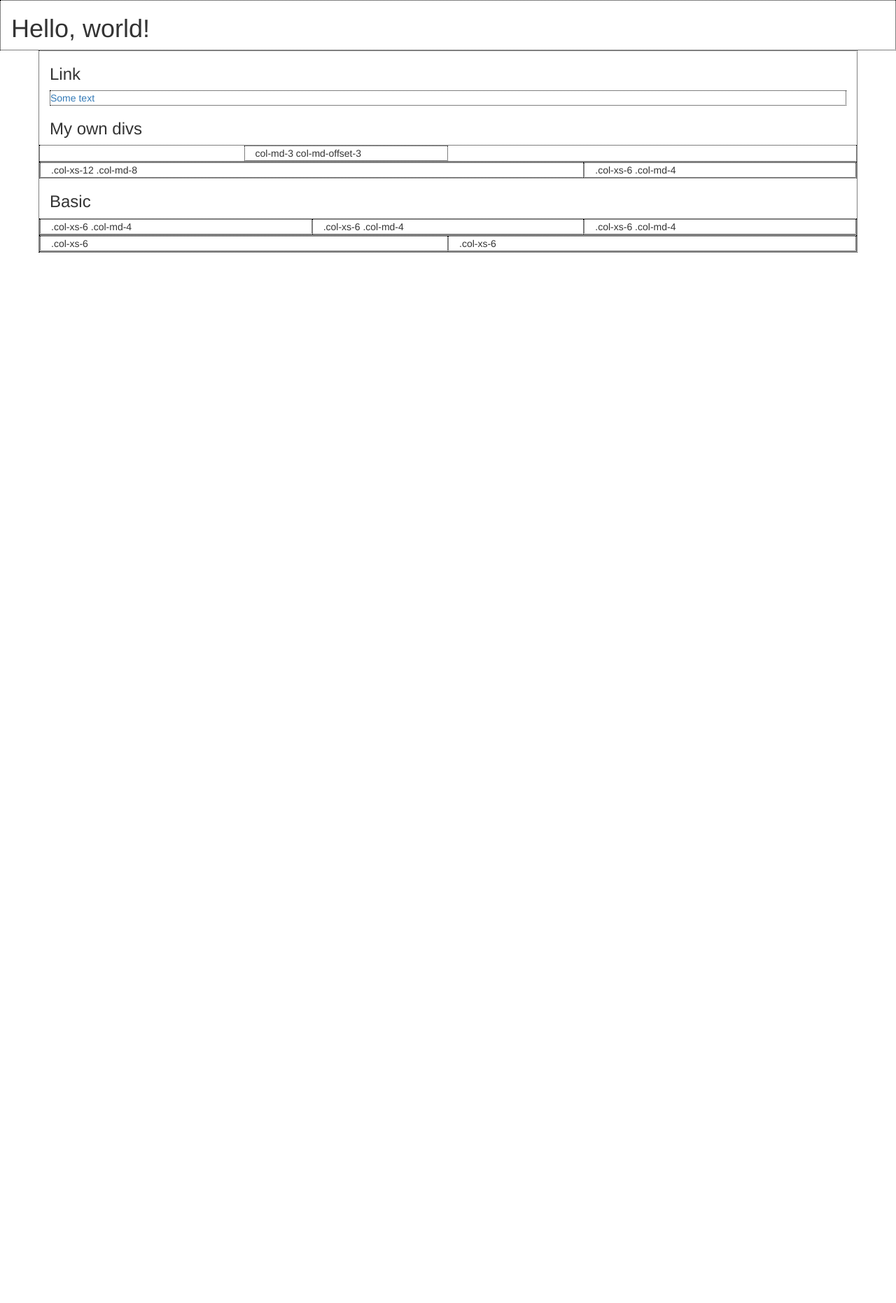
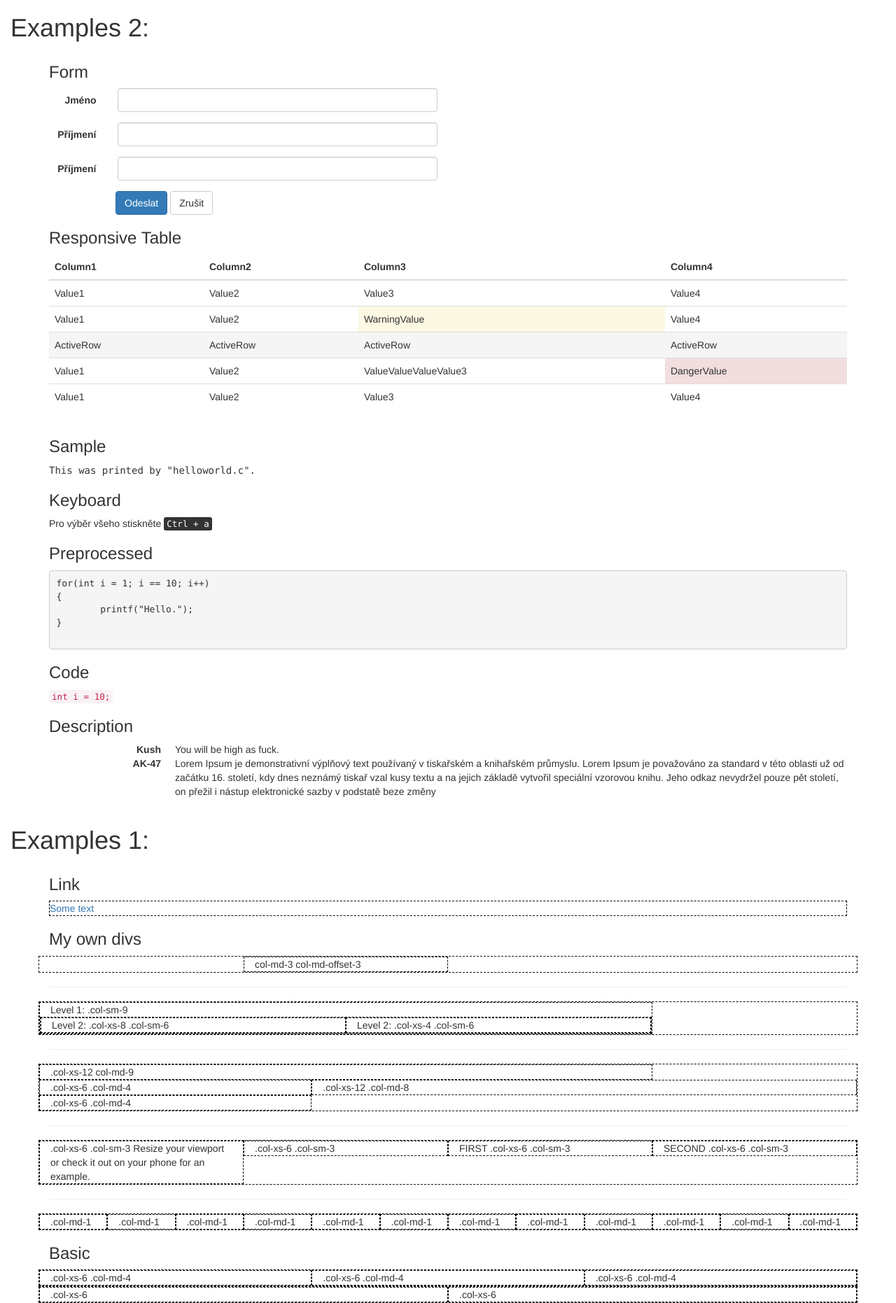
Before and after one commit to vojtechkrocan/bootstrap-test, a PHP site: page / in a window 1280 px wide. Shown: the whole page at 70% size. Before the commit the page ends 361 px from the top, so only its background shows below. Run offline with PHP 8.4, Linux system fonts and the light colour scheme.

Commit message:
examples added

```diff
--- a/index.php
+++ b/index.php
@@ -18,18 +18,110 @@
 	<![endif]-->
 
 	<style>
-	div {
-		border: 1px dotted black;
+	#first div {
+		border: 1px dashed black;
 	}
 	</style>
 </head>
 <body>
 
 	<div class="container-fluid">
-		<h1>Hello, world!</h1>
+		<h1>Examples 2:</h1>
 	</div>
 
-	<div class="container">
+	<div id="second" class="container">
+
+		<h3>Form</h3>
+		<form class="form-horizontal">
+
+			<div class="form-group">
+				<label for="first_name" class="control-label col-sm-1">Jméno</label>
+				<div class="col-sm-5">
+					<input type="text" class="form-control" id="first_name">
+				</div>
+			</div>
+
+			<div class="form-group">
+				<label for="last_name" class="control-label col-sm-1">Příjmení</label>
+				<div class="col-sm-5">
+					<input type="text" class="form-control" id="last_name">
+				</div>
+			</div>
+
+			<div class="form-group">
+				<label for="password" class="control-label col-sm-1">Příjmení</label>
+				<div class="col-sm-5">
+					<input type="password" class="form-control" id="password">
+				</div>
+			</div>
+
+			<div class="col-sm-offset-1">
+				<button type="submit" class="btn btn-primary">Odeslat</button>
+				<button type="submit" class="btn btn-default">Zrušit</button>
+			</div>
+
+		</form>
+
+
+		<h3 class="text-capitalize">Responsive table</h3>
+		<div class="table-responsive">
+			<table class="table table-hover"><!-- .table-bordered -->
+
+				<thead>
+					<tr><th>Column1</th><th>Column2</th><th>Column3</th><th>Column4</th></tr>
+				</thead>
+
+				<tbody>
+					<tr><td>Value1</td><td>Value2</td><td>Value3</td><td>Value4</td></tr>
+					<tr><td>Value1</td><td>Value2</td><td class="warning">WarningValue</td><td>Value4</td></tr>
+					<tr class="active"><td>ActiveRow</td><td>ActiveRow</td><td>ActiveRow</td><td>ActiveRow</td></tr>
+					<tr><td>Value1</td><td>Value2</td><td>ValueValueValueValue3</td><td class="danger">DangerValue</td></tr>
+					<tr><td>Value1</td><td>Value2</td><td>Value3</td><td>Value4</td></tr>
+				</tbody>
+
+			</table>
+		</div>
+
+		<h3>Sample</h3>
+		<samp>This was printed by "helloworld.c".</samp>
+
+		<h3>Keyboard</h3>
+		<p>Pro výběr všeho stiskněte <kbd>Ctrl + a</kbd></p>
+
+		<h3>Preprocessed</h3>
+		<pre>
+for(int i = 1; i == 10; i++)
+{
+	printf("Hello.");
+}
+		</pre>
+
+		<h3>Code</h3>
+		<code>int i = 10;</code>
+
+		<h3>Description</h3>
+		<dl class="dl-horizontal">
+
+			<dt>Kush</dt>
+			<dd>You will be high as fuck.</dd>
+
+			<dt>AK-47</dt>
+			<dd>
+				Lorem Ipsum je demonstrativní výplňový text používaný v tiskařském a knihařském průmyslu.
+				Lorem Ipsum je považováno za standard v této oblasti už od začátku 16. století, kdy dnes
+				neznámý tiskař vzal kusy textu a na jejich základě vytvořil speciální vzorovou knihu.
+				Jeho odkaz nevydržel pouze pět století, on přežil i nástup elektronické sazby v podstatě beze změny
+			</dd>
+
+		</dl>
+
+	</div>
+
+	<div class="container-fluid">
+		<h1>Examples 1:</h1>
+	</div>
+
+	<div id="first" class="container">
 
 		<h3>Link</h3>
 		<div><a href="#">Some text</a></div>
@@ -39,9 +131,64 @@
 			<div class="col-md-3 col-md-offset-3">col-md-3 col-md-offset-3</div>
 		</div>
 
+		<hr>
+
 		<div class="row">
+			<div class="col-sm-9">
+
+				Level 1: .col-sm-9
+				<div class="row">
+
+					<div class="col-xs-8 col-sm-6">
+						Level 2: .col-xs-8 .col-sm-6
+					</div>
+
+					<div class="col-xs-4 col-sm-6">
+						Level 2: .col-xs-4 .col-sm-6
+					</div>
+
+				</div>
+
+			</div>
+		</div>
+
+		<hr>
+
+		<div class="row">
+			<div class="col-xs-12 col-md-9">.col-xs-12 col-md-9</div>
+			<div class="col-xs-6 col-md-4">.col-xs-6 .col-md-4</div>
 			<div class="col-xs-12 col-md-8">.col-xs-12 .col-md-8</div>
 			<div class="col-xs-6 col-md-4">.col-xs-6 .col-md-4</div>
+		</div>
+
+		<hr>
+
+		<div class="row">
+			<div class="col-xs-6 col-sm-3">.col-xs-6 .col-sm-3 Resize your viewport or check it out on your phone for an example.</div>
+			<div class="col-xs-6 col-sm-3">.col-xs-6 .col-sm-3</div>
+
+			<!-- Add the extra clearfix for only the required viewport --
+			<div class="clearfix visible-xs-block"></div> -->
+
+			<div class="col-xs-6 col-sm-3">FIRST .col-xs-6 .col-sm-3</div>
+			<div class="col-xs-6 col-sm-3">SECOND .col-xs-6 .col-sm-3</div>
+		</div>
+
+		<hr>
+
+		<div class="row">
+			<div class="col-md-1">.col-md-1</div>
+			<div class="col-md-1">.col-md-1</div>
+			<div class="col-md-1">.col-md-1</div>
+			<div class="col-md-1">.col-md-1</div>
+			<div class="col-md-1">.col-md-1</div>
+			<div class="col-md-1">.col-md-1</div>
+			<div class="col-md-1">.col-md-1</div>
+			<div class="col-md-1">.col-md-1</div>
+			<div class="col-md-1">.col-md-1</div>
+			<div class="col-md-1">.col-md-1</div>
+			<div class="col-md-1">.col-md-1</div>
+			<div class="col-md-1">.col-md-1</div>
 		</div>
 
 		<h3>Basic</h3>
```
